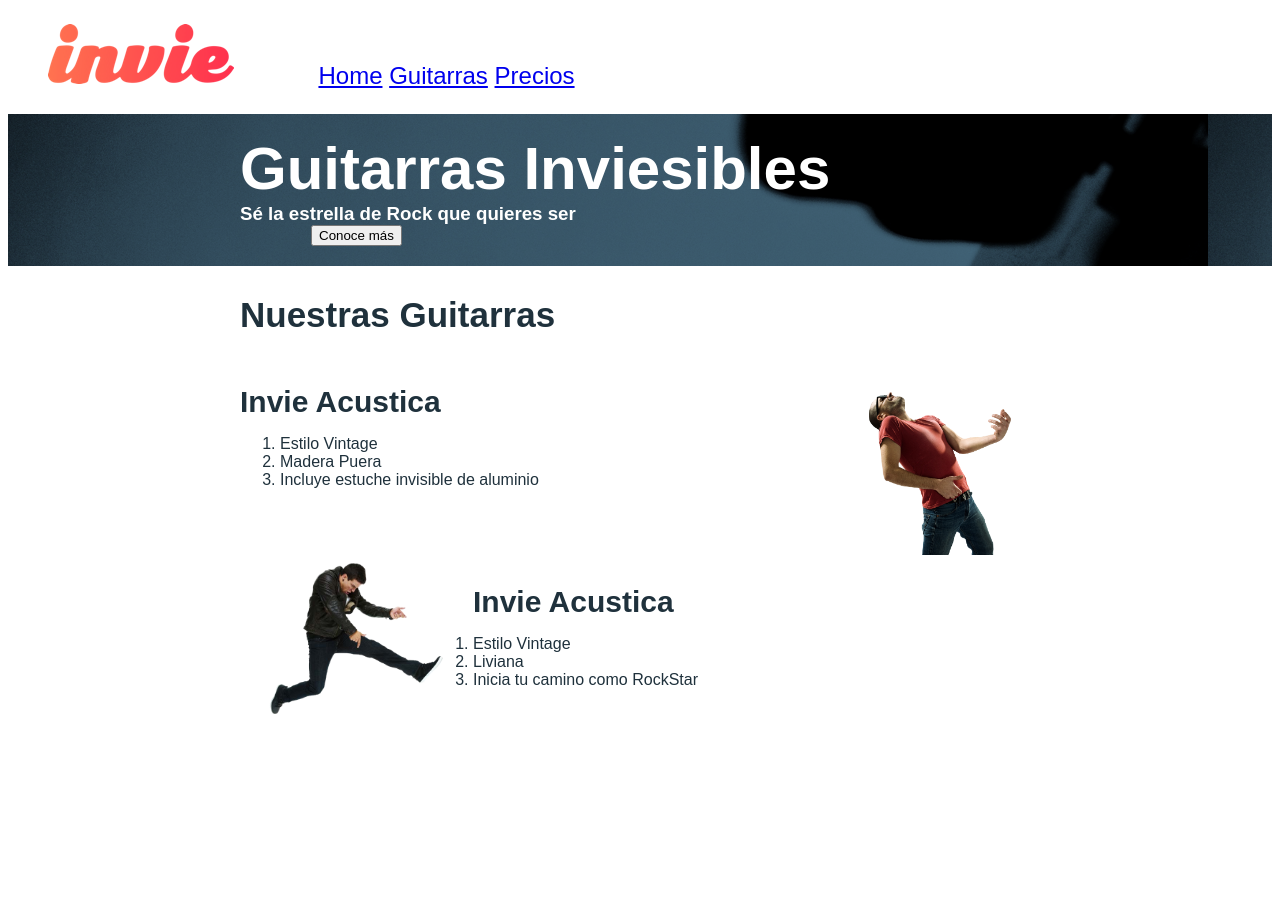
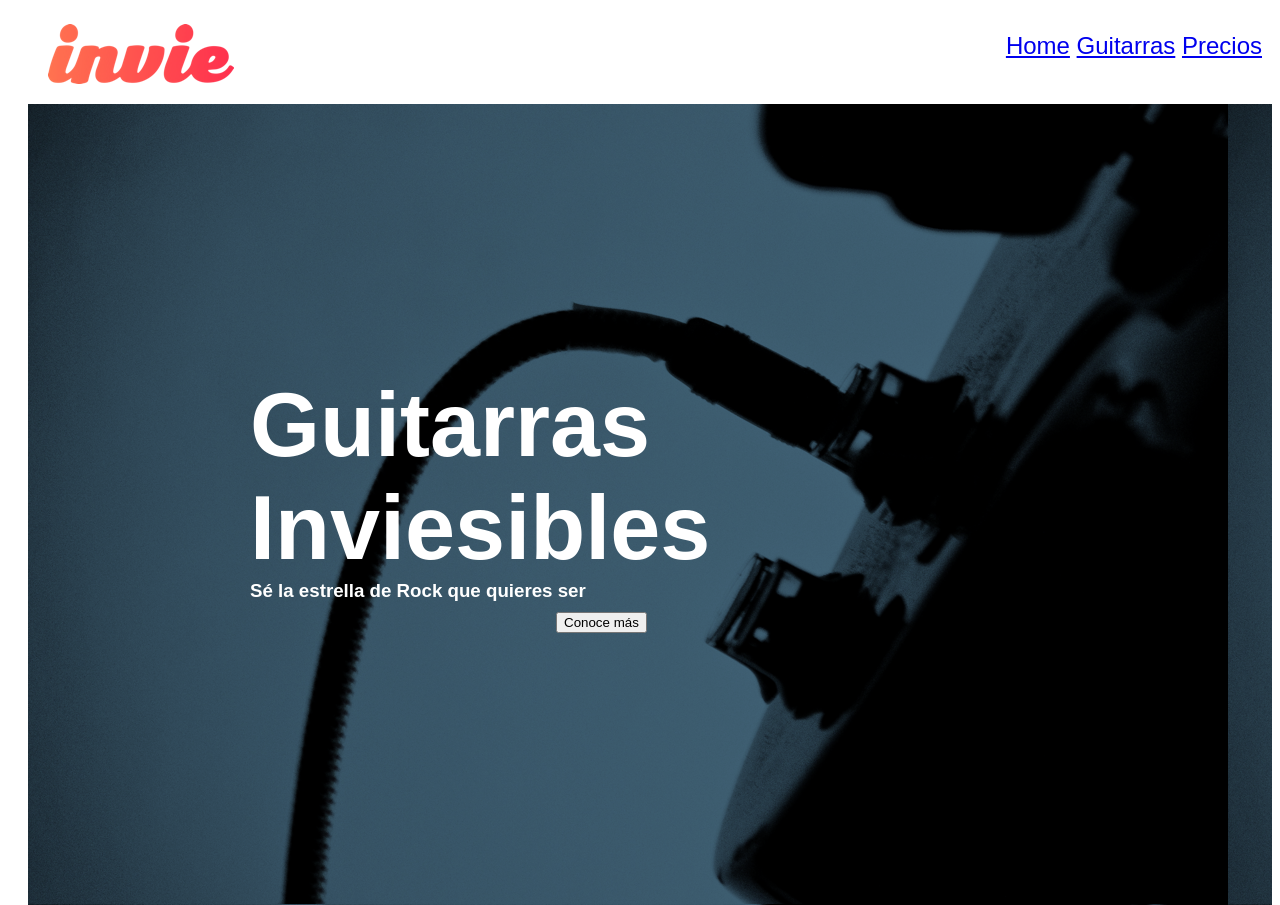
Before and after one commit to I3aka/invie, a plain HTML site: page index.html in a window 1280 px wide. Shown: the top 905 px of the page. Before the commit the page ends 800 px from the top, so only its background shows below. Drawn offline with Linux system fonts and the light colour scheme; a web font is replaced by a local one.

Commit message:
cambios en el CSS

```diff
--- a/css/master.css
+++ b/css/master.css
@@ -2,15 +2,12 @@ body{
   font-family: 'Allerta', sans-serif;
 }
 
-.portada button{
-  margin: auto;
-}
 
 .titulo{
   font-family: 'Montserrat', sans-serif;
   margin-bottom: 0;
   margin-top: 70px;
-  font-size: 60px;
+  font-size: 90px;
 }
 
 .resumen{
@@ -38,11 +35,14 @@ body{
   background-image: url("../img/background.png");
   color: white;
   padding: 20px;
+  margin-left: 20px;
 }
 
 .menu{
   font-size: 24px;
   display: inline-block;
+    position: absolute;
+    right: 10px;
 }
 
 .menu li{
@@ -58,19 +58,35 @@ body{
   margin: auto;
 }
 
-.button_externo{
-  /* Agregar los atributos de la clase */
+.enlace{
+  margin-left: 508px;
+  margin-bottom: 261px;
+  margin-top: 10px;
 }
 
 .guitarra{
-  overflow: hidden;
+  /*overflow: hidden;*/
+  border: 2px solid #1f313c;
+  margin-top: 100px;
+  margin-bottom: 100px;
+  padding-right: 50px;
+  padding-left: 50px;
 }
 
 .right {
   float: right;
   display: inline-block;
+  position: relative;
+  bottom: 136px;
 }
 
 .left {
   float: left;
+  position: relative;
+  top: -36px;
+  left: -30px;
 }
+
+.header{
+  position: relative;
+}
--- a/index.html
+++ b/index.html
@@ -26,14 +26,14 @@
        </nav>
     </header>
     <section id="portada" class="portada contenedor"><!-- portada -->
-      <h1 class="titulo contenerdor">Guitarras Inviesibles</h1> <!--titulo-->
+      <h1 class="titulo contenerdor" style="margin-top:250px">Guitarras Inviesibles</h1> <!--titulo-->
       <h3 class="resumen contenerdor">Sé la estrella de Rock que quieres ser</h3><!-- resumen -->
-      <button class="" style="margin-left: 283px;">Conoce más</button><!-- botón -->
+      <button class="enlace">Conoce más</button><!-- botón -->
     </section>
     <section id="guitarras" class="guitarras contenerdor"><!-- guitarras -->
       <h2 class="title-a">Nuestras Guitarras</h2><!-- titulo -->
       <article class="guitarra"><!-- guitarra 1 -->
-        <img class="right" src="img/invie-acustica.png" alt="Guitarra Acustica" width="200"/>
+        <img class="right" src="img/invie-acustica.png" alt="Guitarra Acustica" width="300"/>
         <h3 class="title-b">Invie Acustica</h3>
         <ol>
           <li>Estilo Vintage</li>
@@ -42,7 +42,7 @@
         </ol>
       </article>
       <article class="guitarra"><!-- guitarra 2 -->
-        <img class="left" src="img/invie-classic.png" alt="Guitarra Clasica" width="233"/>
+        <img class="left" src="img/invie-classic.png" alt="Guitarra Clasica" width="333"/>
         <h3 class="title-b">Invie Acustica</h3>
         <ol>
           <li>Estilo Vintage</li>
```
